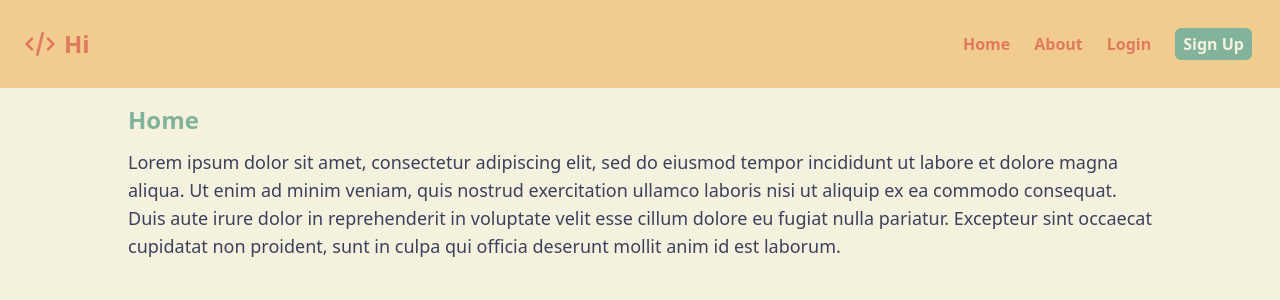
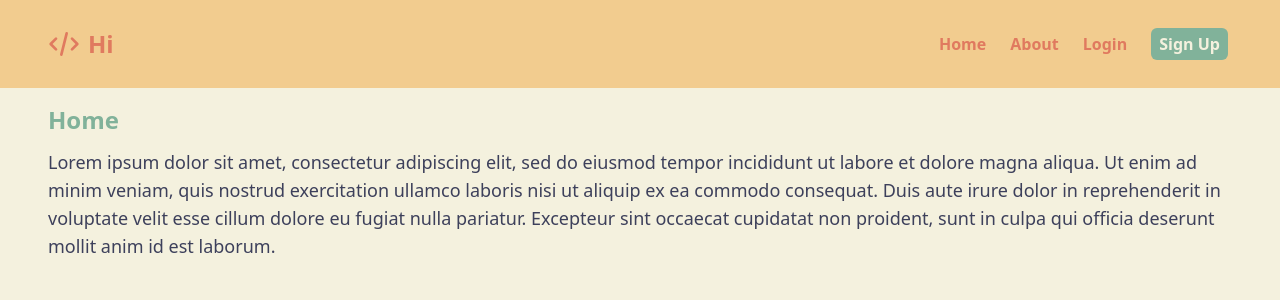
Before and after one commit to uxking/nextjs-movie-faves, a Next.js app: page / in a window 1280 px wide. Shown: the top 300 px of the page. Built offline with nearby package versions, Linux system fonts and the light colour scheme.

Commit message:
layout changes for mobile

```diff
--- a/components/SiteLayout.js
+++ b/components/SiteLayout.js
@@ -2,7 +2,7 @@ import Link from 'next/link'
 
 const SiteLayout = ({ children }) => (
   <div className='bg-egg-shell antialiased'>
-    <header className='flex flex-wrap justify-between md:items-center md:space-x-4 bg-deep-champaign py-6 px-6 relative'>
+    <header className='flex flex-wrap justify-between bg-deep-champaign py-6 px-12 relative md:items-center md:space-x-4'>
       <div className='flex items-center align-middle space-x-2'>
         <svg
           xmlns='http://www.w3.org/2000/svg'
@@ -33,7 +33,7 @@ const SiteLayout = ({ children }) => (
           ></path>
         </svg>
       </button>
-      <nav className='absolute md:relative top-16 left-0 md:top-0 z-20 flex flex-col md:flex-row md:space-x-6 font-semibold w-full md:w-auto bg-deep-champaign shadow-md rounded-lg md:rounded-none md:shadow-none md:bg-transparent p-6 pt-0 md:p-1 align-center'>
+      <nav className='absolute md:relative top-16 left-0 md:top-0 z-20 flex flex-col md:flex-row md:space-x-6 font-semibold w-full md:w-auto bg-deep-champaign shadow-md rounded-lg md:rounded-none md:shadow-none md:bg-transparent px-12 py-6 pt-0 md:p-1 align-center'>
         <Link href='/'>
           <a className='block py-1 text-terra-cotta hover:underline'>Home</a>
         </Link>
@@ -50,7 +50,9 @@ const SiteLayout = ({ children }) => (
         </Link>
       </nav>
     </header>
-    <main className='bg-egg-shell h-screen max-h-full'>{children}</main>
+    <main className='bg-egg-shell h-screen max-h-full md:mx-12'>
+      {children}
+    </main>
   </div>
 )
 
--- a/pages/index.js
+++ b/pages/index.js
@@ -1,7 +1,7 @@
 import { getLayout } from '../components/SiteLayout'
 
 const Home = () => (
-  <div className='md:mx-24 flex flex-col px-8 space-y-3 mt-4'>
+  <div className='flex flex-col px-8 space-y-3 mt-4 md:px-0'>
     <h1 className='font-semibold text-2xl text-green-sheen'>Home</h1>
     <p className='text-lg text-us-independence'>
       Lorem ipsum dolor sit amet, consectetur adipiscing elit, sed do eiusmod
```
